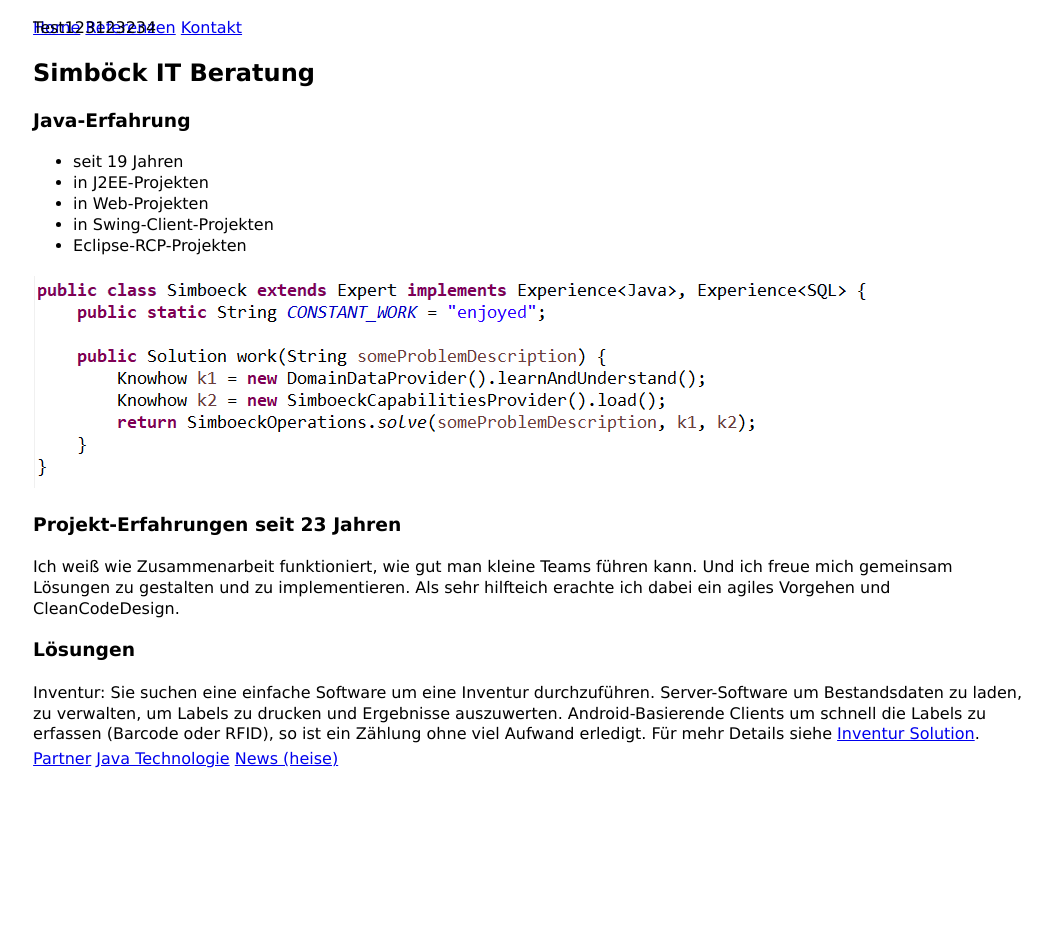
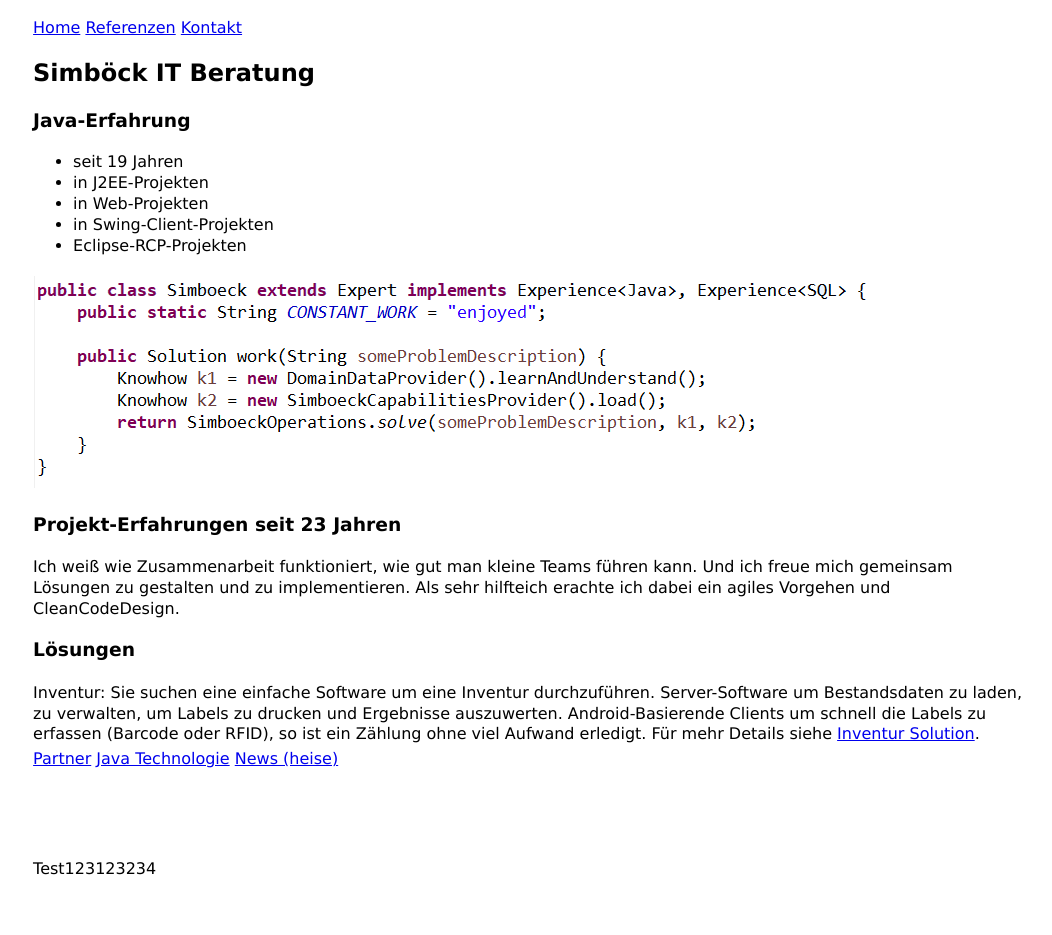
Before and after one commit to etsbk12/sbksite, a Jekyll site: the page built from index.md, in a window 1280 px wide. Shown: the whole page, without its empty margins (109-1161 px from the left). Built offline with Jekyll 4.4.1, drawn with Linux system fonts in a browser that asks for light colours.

Commit message:
position korrigiert

```diff
--- a/_sass/views.scss
+++ b/_sass/views.scss
@@ -58,7 +58,7 @@ p {
 
 #ganz_unten {
 	position: absolute;
-	bottom: 20;
+	bottom: 20px;
 }
 #bottompart {
     grid-area: bottompart;
```
